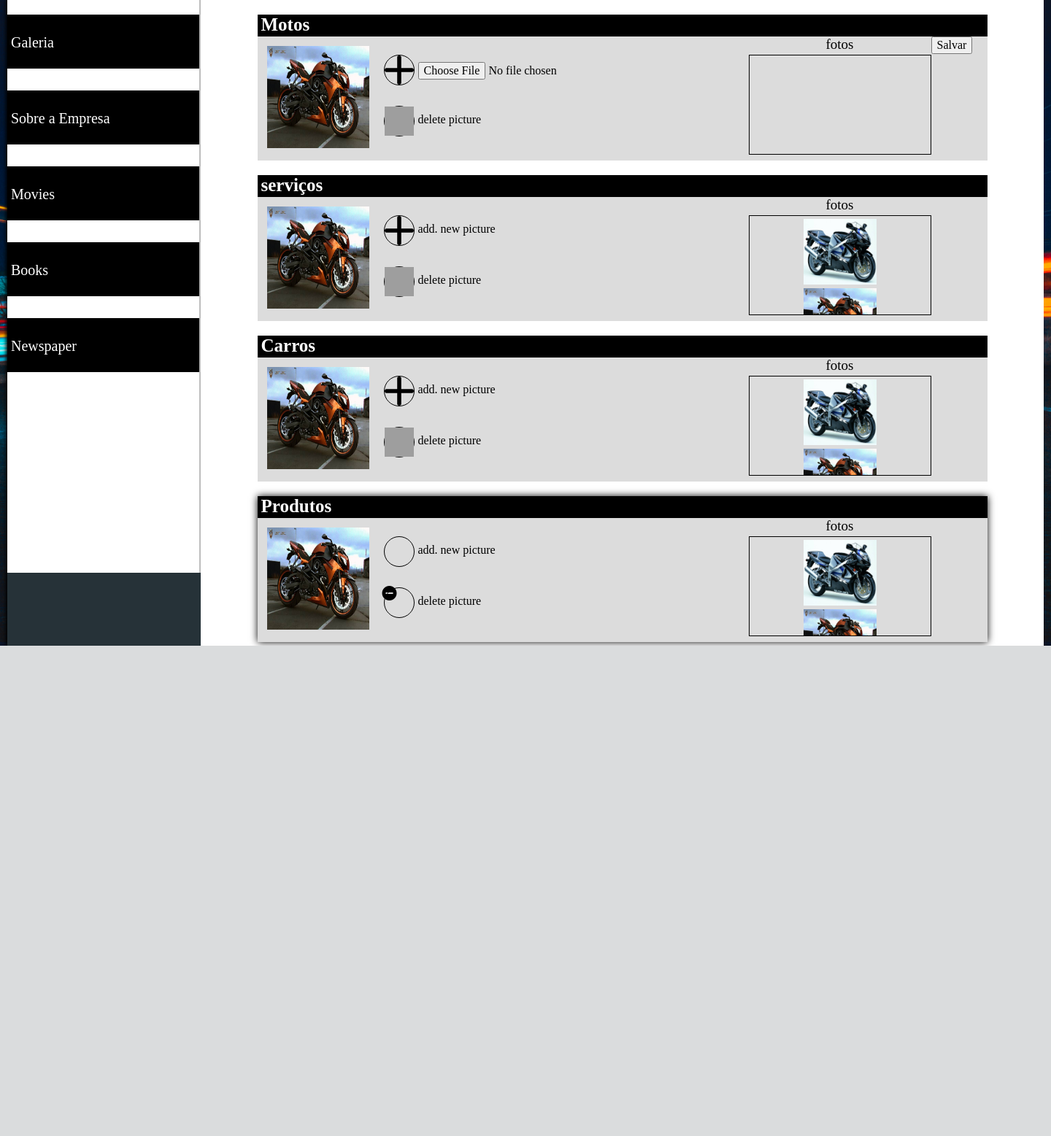
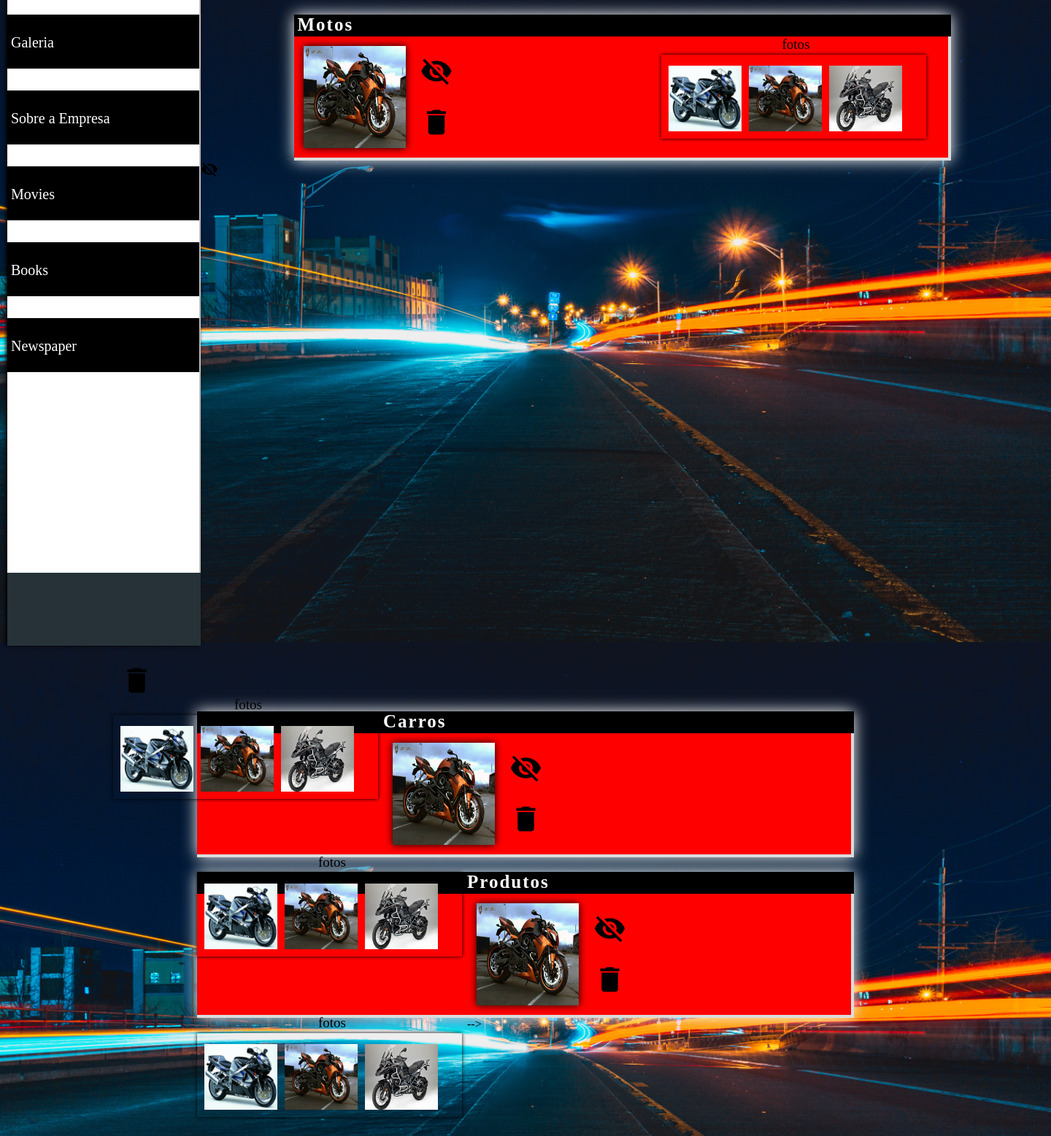
Before and after one commit to kah-eek/Portal-Auto-Center, a PHP site: page /view/cms/cms_galeria.php in a window 1440 px wide. Shown: the part 80-1637 px from the top of the page at 73% size. Before the commit the page ends 965 px from the top, so only its background shows below. Run offline with PHP 8.4, Linux system fonts and the light colour scheme; data that the repository does not hold is empty; some web fonts are replaced; grey boxes are pictures that could not be loaded.

Commit message:
sincronizando

```diff
--- a/view/cms/cms_galeria.php
+++ b/view/cms/cms_galeria.php
@@ -54,82 +54,34 @@ if(isset($_POST['Btn']))
         // Importação do menu lateral
         require_once('../component/cms_menu_lateral.php');
       ?>
-      <div class="conteiner_conteudo float_left bg_branco">
-        <div class="conteudo_galeria centro_lr">
+      <div class="conteiner_conteudo float_left transparente  ">
         <form method="post" action="">
-            <div class="titulo_galeria titulo fs_25 preenche_l_5 ">
+          <!-- Card que segura as informacoes so as imagens cadastradas pelo parceioro -->
+          <div class="conteudo_galeria centro_lr ">
+            <div class="titulo_galeria titulo fs_25 preenche_l_5 espacamento_letra_2">
               Motos
             </div>
             <div class="segura_conteudo">
-              <div class="segura_img">
+              <div class="segura_img ">
                 <img src="../pictures/galeria/moto_dois.jpg" alt="Moto teste">
               </div>
               <div class="segura_botoes">
                 <div class="segura_icone">
                   <div class="icone">
-                     <img src="../pictures/galeria/add.svg" alt="adicionar imagem">
+                     <!-- <i class="material-icons">visibility</i> -->
+                     <i class="material-icons">visibility_off</i>
                    </div>
                   <div class="inf_icone conteudo">
-                    <!-- <label for="add_img">add. new picture</label> -->
-                    <input name="flefoto" class="add_img" type="file" id="add_img">
+
+
                   </div>
                 </div>
                 <div class="segura_icone">
-                  <div class="icone_delete">
-                    <img src="../pictures/galeria/delete.svg" alt="deletar imagem">
+                  <div class="icone">
+                    <i class="material-icons">delete</i>
                   </div>
                   <div class="inf_icone conteudo">
-                    delete picture
-                  </div>
-                </div>
-              </div>
-              <input type="submit" name="Btn" value="<?php echo($botao)?>">
-              <div class="img_pags">
-                <div class="titulo_img conteudo">
-                  fotos
-                </div>
-                <div class="container_img">
-                  <?php
-                      $sql= "SELECT * FROM tbl_galeria";
-                      $select=mysql_query($sql);
-                      while ($rsNA = mysql_fetch_array($select))
-                      {
-                        $img = $rsNA['foto'];
-                        ?>
-                  <div class="img_galeria">
-                     <img id="imagem" src="<?php echo($img); ?>">
-                   </div>
-                   <?php
-                        }
-                    ?>
-                </div>
-              </div>
-            </div>
-          </div>
-          <div class="conteudo_galeria centro_lr">
-            <div class="titulo_galeria titulo fs_25 preenche_l_5 ">
-              serviços
-            </div>
-            <div class="segura_conteudo">
-              <div class="segura_img">
-                <img src="../pictures/galeria/moto_dois.jpg" alt="Moto teste">
-                <input id="add_img2" class="display_none" type="file" name="btnImagem" >
-              </div>
-              <div class="segura_botoes">
-                <div class="segura_icone">
-                  <div class="icone">
-                     <img src="../pictures/galeria/add.svg" alt="adicionar imagem">
-                  </div>
-                  <div class="inf_icone conteudo">
-                    <label for="add_img2">add. new picture</label>
-                  </div>
-                </div>
-                <div class="segura_icone">
-                  <div class="icone_delete">
-                    <img src="../pictures/galeria/delete.svg" alt="deletar imagem">
-                  </div>
-                  <div class="inf_icone conteudo">
-                    delete picture
+
                   </div>
                 </div>
               </div>
@@ -151,8 +103,64 @@ if(isset($_POST['Btn']))
               </div>
             </div>
           </div>
+          <!-- <div class="conteudo_galeria centro_lr">
+            <div class="titulo_galeria titulo fs_25 preenche_l_5 espacamento_letra_2">
+              Serviços
+            </div>
+            <div class="segura_conteudo">
+              <div class="segura_img">
+                <img src="../pictures/galeria/moto_dois.jpg" alt="Moto teste">
+                <input id="add_img2" class="display_none" type="file" name="btnImagem" >
+              </div>
+              <div class="segura_botoes">
+                <div class="segura_icone">
+                  <div class="icone">
+                     <!-- <i class="material-icons">visibility</i> -->
+                     <i class="material-icons">visibility_off</i>
+                   </div>
+                  <div class="inf_icone conteudo">
+
+
+                  </div>
+                </div>
+                <div class="segura_icone">
+                  <div class="icone">
+                    <i class="material-icons">delete</i>
+                  </div>
+                  <div class="inf_icone conteudo">
+
+                  </div>
+                </div>
+              </div>
+              <div class="img_pags">
+                <div class="titulo_img conteudo">
+                  fotos
+                </div>
+                <div class="container_img">
+                  <div class="img_galeria">
+                    <img src="../pictures/galeria/moto_um.jpg" alt="Moto teste">
+                  </div>
+                  <div class="img_galeria">
+                    <img src="../pictures/galeria/moto_dois.jpg" alt="Moto teste">
+                  </div>
+                  <div class="img_galeria">
+                    <img src="../pictures/galeria/moto_tres.jpg" alt="Moto teste">
+                  </div>
+                  <div class="img_galeria">
+                    <img src="../pictures/galeria/moto_um.jpg" alt="Moto teste">
+                  </div>
+                  <div class="img_galeria">
+                    <img src="../pictures/galeria/moto_dois.jpg" alt="Moto teste">
+                  </div>
+                  <div class="img_galeria">
+                    <img src="../pictures/galeria/moto_tres.jpg" alt="Moto teste">
+                  </div>
+                </div>
+              </div>
+            </div>
+          </div>
           <div class="conteudo_galeria centro_lr">
-            <div class="titulo_galeria titulo fs_25 preenche_l_5 ">
+            <div class="titulo_galeria titulo fs_25 preenche_l_5 espacamento_letra_2">
               Carros
             </div>
             <div class="segura_conteudo">
@@ -163,18 +171,20 @@ if(isset($_POST['Btn']))
               <div class="segura_botoes">
                 <div class="segura_icone">
                   <div class="icone">
-                     <img src="../pictures/galeria/add.svg" alt="adicionar imagem">
+                     <!-- <i class="material-icons">visibility</i> -->
+                     <i class="material-icons">visibility_off</i>
                    </div>
                   <div class="inf_icone conteudo">
-                    <label for="add_img3">add. new picture</label>
+
+
                   </div>
                 </div>
                 <div class="segura_icone">
-                  <div class="icone_delete">
-                    <img src="../pictures/galeria/delete.svg" alt="deletar imagem">
+                  <div class="icone">
+                    <i class="material-icons">delete</i>
                   </div>
                   <div class="inf_icone conteudo">
-                    delete picture
+
                   </div>
                 </div>
               </div>
@@ -197,7 +207,7 @@ if(isset($_POST['Btn']))
             </div>
           </div>
           <div class="conteudo_galeria centro_lr sombra_preta_10">
-          <div class="titulo_galeria titulo fs_25 preenche_l_5 ">
+            <div class="titulo_galeria titulo fs_25 preenche_l_5 espacamento_letra_2">
               Produtos
             </div>
             <div class="segura_conteudo">
@@ -208,18 +218,20 @@ if(isset($_POST['Btn']))
               <div class="segura_botoes">
                 <div class="segura_icone">
                   <div class="icone">
-
+                     <!-- <i class="material-icons">visibility</i> -->
+                     <i class="material-icons">visibility_off</i>
                    </div>
                   <div class="inf_icone conteudo">
-                  <label for="add_img4">add. new picture</label>
+
+
                   </div>
                 </div>
                 <div class="segura_icone">
-                <div class="icone_delete">
-                  <i class="material-icons">remove_circle</i>
+                  <div class="icone">
+                    <i class="material-icons">delete</i>
                   </div>
                   <div class="inf_icone conteudo">
-                  delete picture
+
                   </div>
                 </div>
               </div>
@@ -240,6 +252,7 @@ if(isset($_POST['Btn']))
                 </div>
               </div>
             </div>
+          </div> -->
         </form>
       </div>
     </div>
--- a/view/css/cms/cms_galeria.css
+++ b/view/css/cms/cms_galeria.css
@@ -18,9 +18,10 @@ img{
 }
 
 .conteudo_galeria{
-  width: 1000px;
+  width: 900px;
   height: 200px;
   margin-top: 20px;
+  box-shadow: 0px 0px 20px #fff;
   background-color: #DCDCDC;
   /*background-color: #b3b3b3;*/
 }
@@ -33,8 +34,9 @@ img{
 }
 
 .segura_conteudo{
-  width: 996px;
+  width: 896px;
   height: 166px;
+  background-color: red;
 }
 
 .segura_img{
@@ -43,6 +45,7 @@ img{
   margin-top: 13px;
   margin-left: 13px;
   float: left;
+  box-shadow: 0px 0px 10px #000;
 }
 
 
@@ -50,7 +53,7 @@ img{
 /**********************/
 
 .segura_botoes{
-  width: 500px;
+  width: 330px;
   height: 100%;
   margin-left: 20px;
   float: left;
@@ -63,18 +66,15 @@ img{
 }
 
 .icone{
-  width: 40px;
+  width: 45px;
   height: 40px;
   float: left;
-  border: solid 1px #000;
-  border-radius: 50px 50px 50px 50px;
 }
 
 .icone i{
-  width: 50%;
-  height: 50%;
-  margin-top: -5px;
-  margin-left: -5px;
+  width: 100%;
+  height: 100%;
+  font-size: 45px;
 }
 
 
@@ -103,7 +103,7 @@ img{
 
 /********************************/
 .img_pags{
-  width: 250px;
+  width: 370px;
   height: 100%;
   float: left;
 }
@@ -116,17 +116,17 @@ img{
 }
 
 .container_img{
-  width: 248px;
-  height: 135px;
-  border: solid 1px #000;
+  width: 363px;
+  height: 115px;
+  box-shadow: 0px 0px 5px #000;
   overflow: auto;
 }
 
 .img_galeria{
   width: 100px;
   height: 90px;
-  margin-left: auto;
-  margin-right: auto;
-  margin-top: 4px;
+  float: left;
+  margin-left: 10px;
+  margin-top: 15px;
   margin-bottom: 5px;
 }
```
Lines whose indentation alone changed are shown as unchanged.
